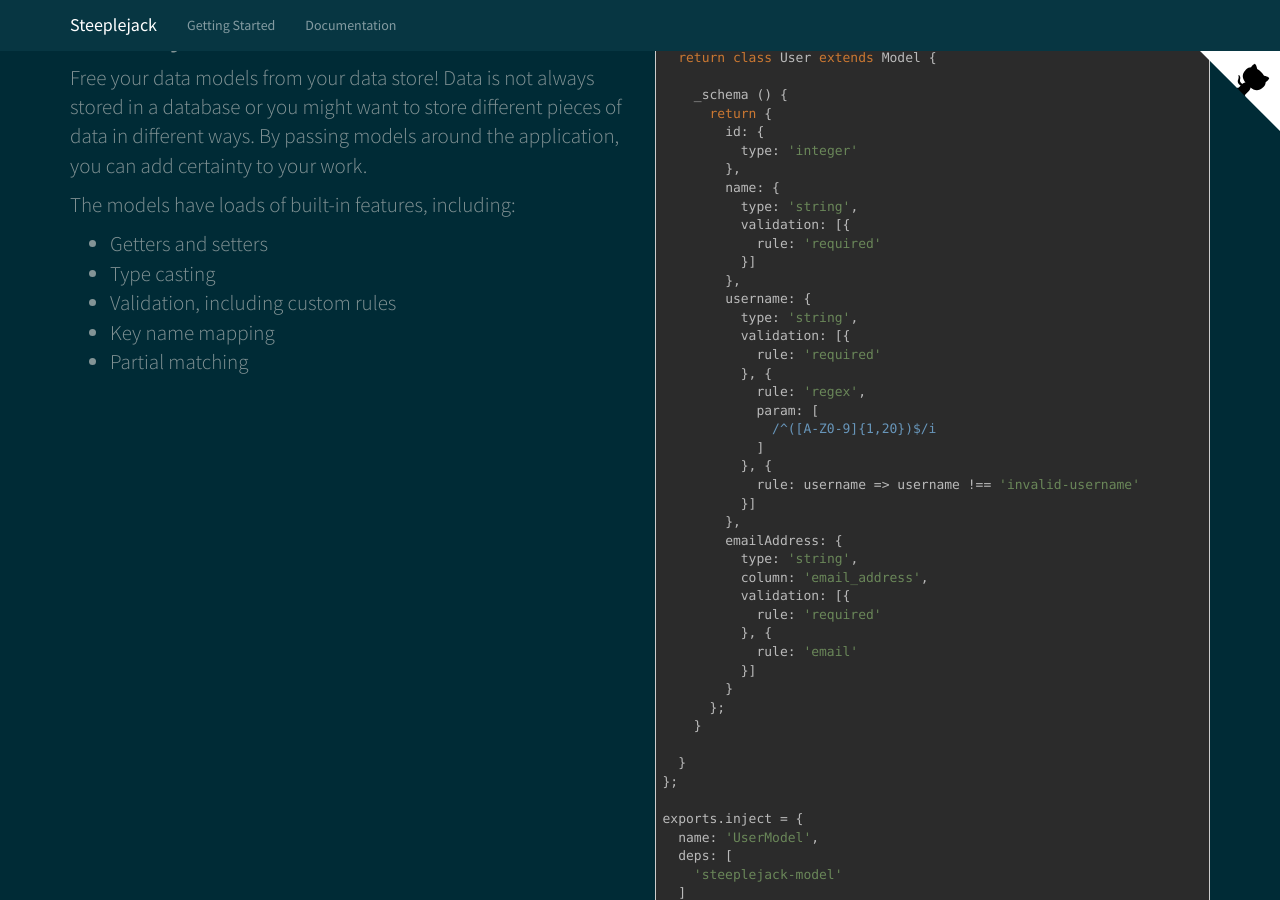
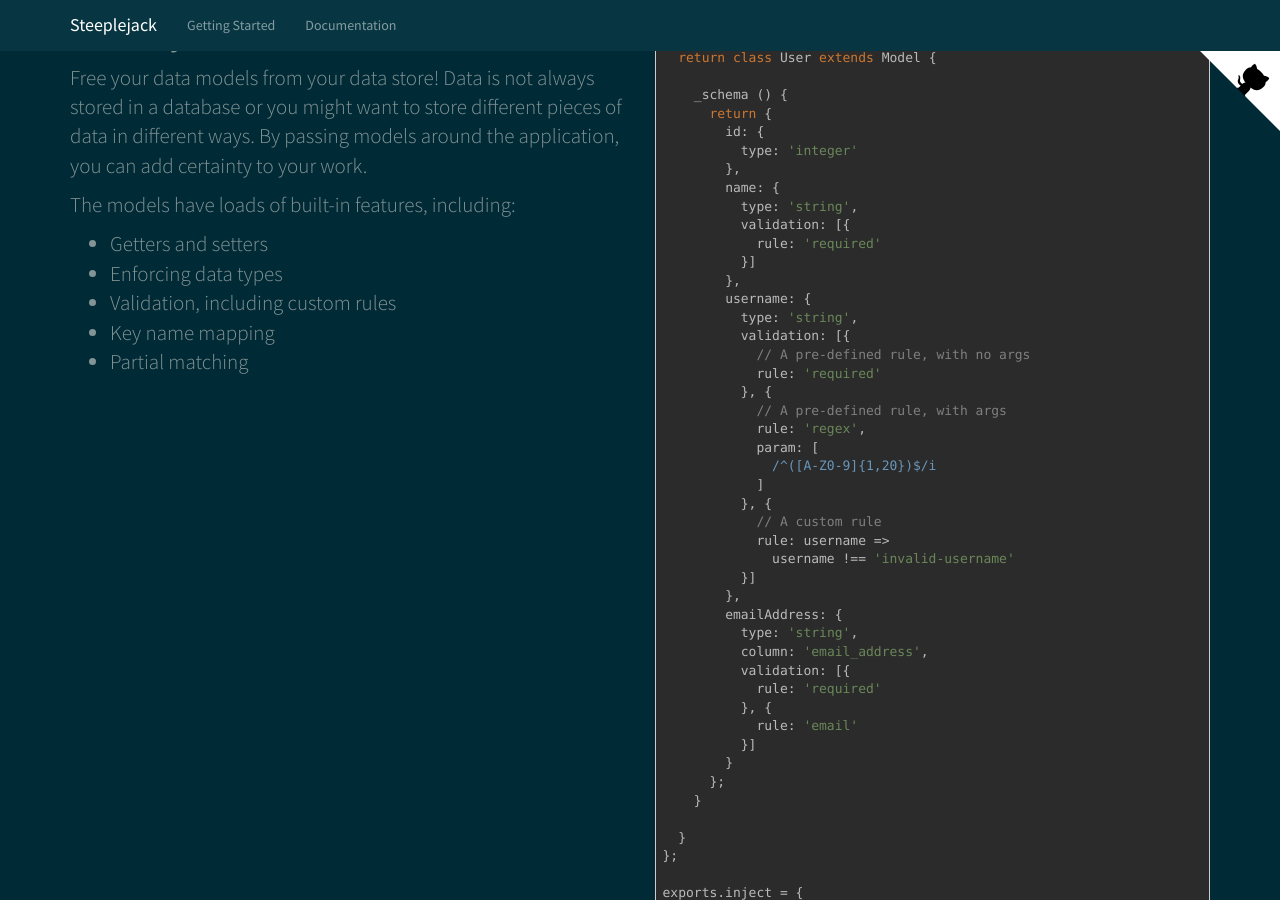
Before and after one commit to steeplejack-js/steeplejack-js.github.io, a Jekyll site: the page built from index.html, in a window 1280 px wide and 900 px high, scrolled down 2345 px. Built offline with Jekyll 4.4.1, drawn with Linux system fonts in a browser that asks for light colours.

```diff
--- a/_data/features.yml
+++ b/_data/features.yml
@@ -93,7 +93,7 @@
 
     The models have loads of built-in features, including:
      - Getters and setters
-     - Type casting
+     - Enforcing data types
      - Validation, including custom rules
      - Key name mapping
      - Partial matching
@@ -117,14 +117,18 @@
                 username: {
                   type: 'string',
                   validation: [{
+                    // A pre-defined rule, with no args
                     rule: 'required'
                   }, {
+                    // A pre-defined rule, with args
                     rule: 'regex',
                     param: [
                       /^([A-Z0-9]{1,20})$/i
                     ]
                   }, {
-                    rule: username => username !== 'invalid-username'
+                    // A custom rule
+                    rule: username =>
+                      username !== 'invalid-username'
                   }]
                 },
                 emailAddress: {
--- a/_layouts/default.html
+++ b/_layouts/default.html
@@ -44,11 +44,9 @@
     <script src="{{ '/assets/js/jquery-2.2.4.min.js' | prepend:site.baseurl }}"></script>
     <script src="{{ '/assets/bootstrap/javascripts/bootstrap.min.js' | prepend:site.baseurl }}"></script>
     <script src="{{ '/assets/js/highlight-9.11.0.min.js' | prepend:site.baseurl }}"></script>
-    <script src="{{ '/assets/js/highlight-line-numbers.min.js' | prepend:site.baseurl }}"></script>
 
     <script>
       hljs.initHighlightingOnLoad();
-      hljs.initLineNumbersOnLoad();
     </script>
 
   </body>
```
